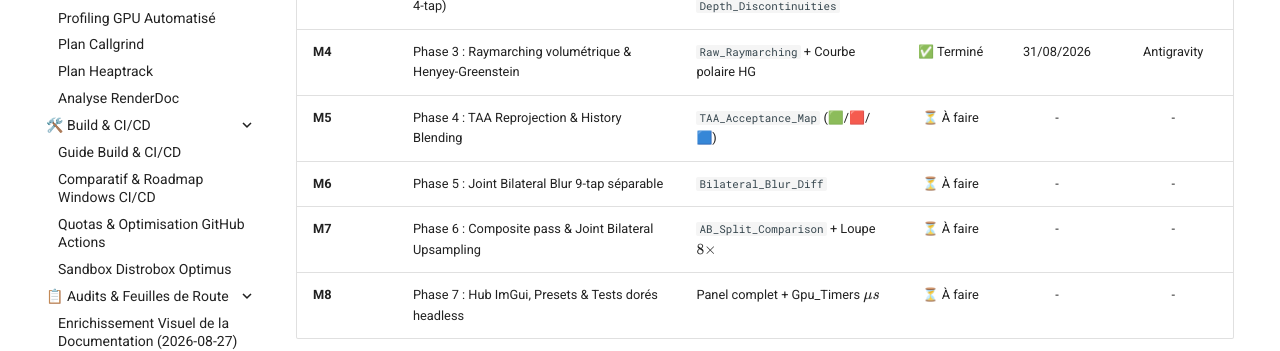
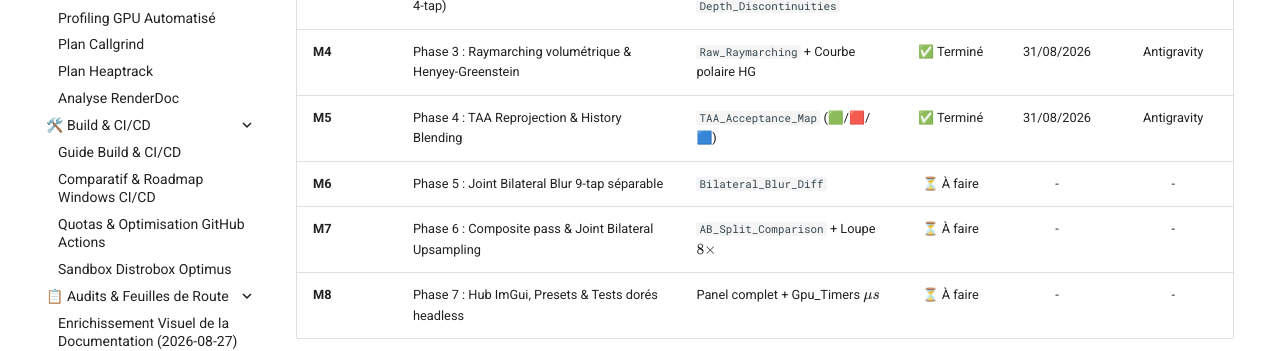
Before and after one commit to yoyonel-lab/suckless-odin, an MkDocs documentation site: the page built from docs/2026-08-31_volumetric_dynamic_lights_integration_plan.md, in a window 1280 px wide and 900 px high, scrolled down 6601 px. Shown: the part 477-828 px from the top of the window. Built offline with MkDocs 1.6.1 and Material for MkDocs 9.7.7, drawn with Linux system fonts in a browser that asks for light colours; comment, search, counter and statistics services are not loaded.

Commit message:
feat(volumetric): integrate Phase 4 TAA temporal reprojection & history blending
- Add double-buffered ping-pong low-res depth and volumetric history FBOs (GL_RGBA16F)
- Add volumetric TAA shader with world-space camera motion reprojection (u_prev_view_proj)
- Add geometric depth disocclusion detection and 3x3 color neighborhood bounding box clamping
- Add TAA acceptance debug map (Green=Accepted, Red=Disoccluded, Blue=Offscreen)
- Add Dear ImGui controls for TAA modes (Off/Raw Grain, Simple EMA, Motion Reprojection)
- Add CPU unit tests for EMA convergence and GL shader linking test cases

```diff
--- a/docs/2026-08-31_volumetric_dynamic_lights_integration_plan.md
+++ b/docs/2026-08-31_volumetric_dynamic_lights_integration_plan.md
@@ -217,7 +217,7 @@
 | **M2** | Phase 1 : Shadow Cubemap moderne (`samplerCubeShadow`) | `Shadow_Cubemap_Cross` | ✅ Terminé | 31/08/2026 | User / Antigravity |
 | **M3** | Phase 2 : Depth Downsample (Rank/Median 4-tap) | `Low_Res_Depth` & `Depth_Discontinuities` | ✅ Terminé | 31/08/2026 | Antigravity |
 | **M4** | Phase 3 : Raymarching volumétrique & Henyey-Greenstein | `Raw_Raymarching` + Courbe polaire HG | ✅ Terminé | 31/08/2026 | Antigravity |
-| **M5** | Phase 4 : TAA Reprojection & History Blending | `TAA_Acceptance_Map` (🟩/🟥/🟦) | ⏳ À faire | - | - |
+| **M5** | Phase 4 : TAA Reprojection & History Blending | `TAA_Acceptance_Map` (🟩/🟥/🟦) | ✅ Terminé | 31/08/2026 | Antigravity |
 | **M6** | Phase 5 : Joint Bilateral Blur 9-tap séparable | `Bilateral_Blur_Diff` | ⏳ À faire | - | - |
 | **M7** | Phase 6 : Composite pass & Joint Bilateral Upsampling | `AB_Split_Comparison` + Loupe $8\times$ | ⏳ À faire | - | - |
 | **M8** | Phase 7 : Hub ImGui, Presets & Tests dorés headless | Panel complet + Gpu_Timers $\mu s$ | ⏳ À faire | - | - |
```
Also changed, not shown: 7 other files.
